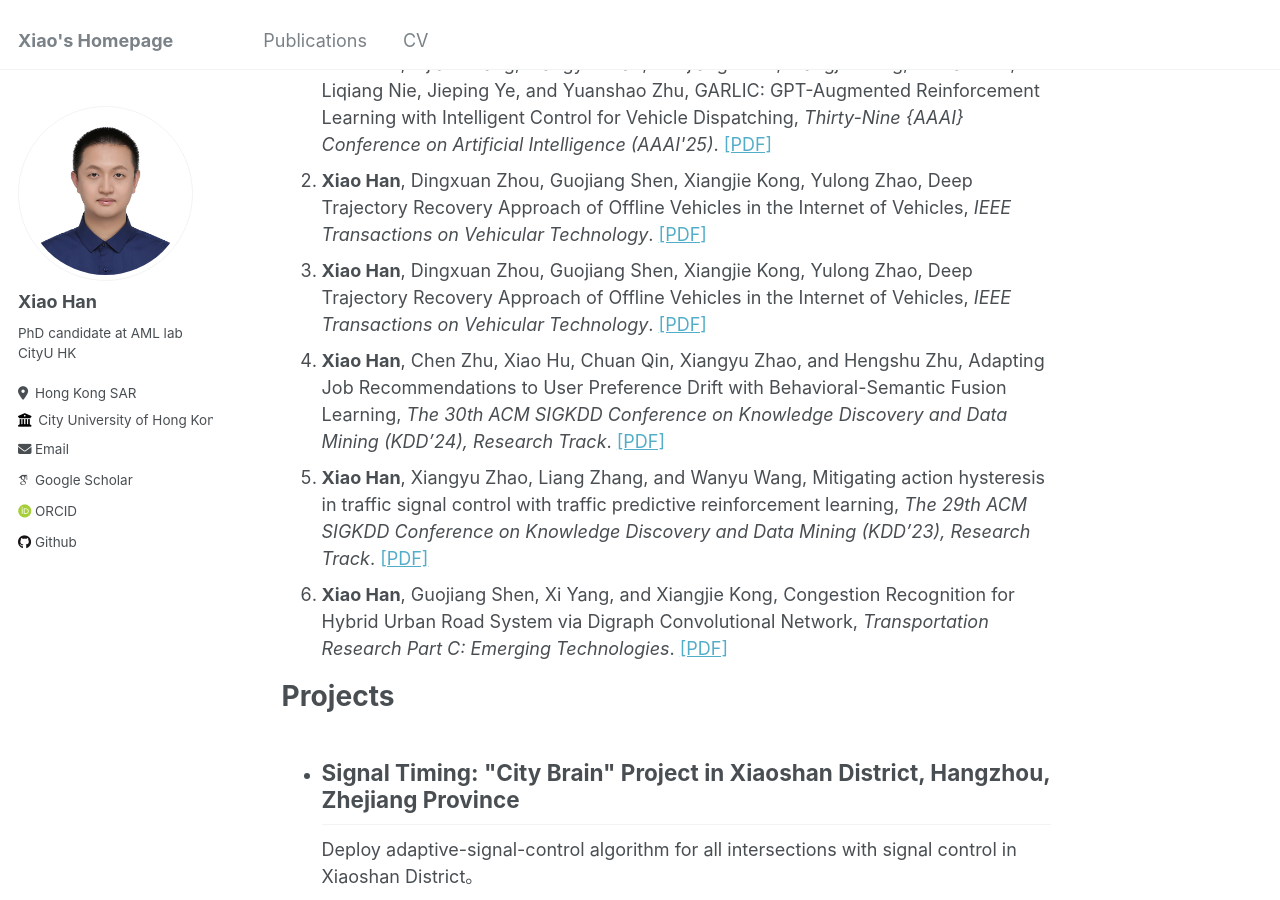
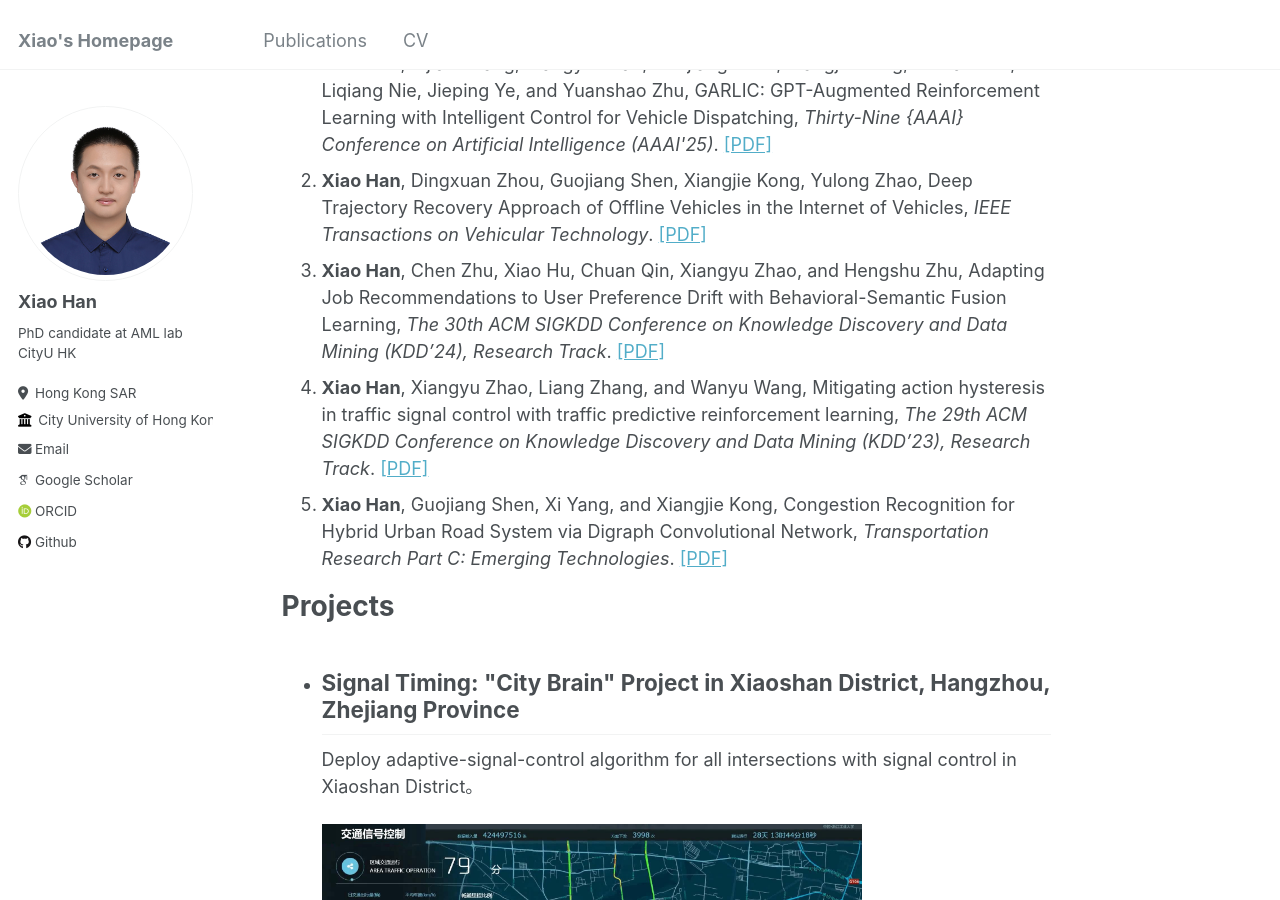
Before and after one commit to hahahenha/hahahenha.github.io, a Jekyll site: the page built from _pages/about.md, in a window 1280 px wide and 900 px high, scrolled down 820 px. Built offline with Jekyll 4.4.1, drawn with Linux system fonts in a browser that asks for light colours; some web fonts are replaced.

Commit message:
Update about.md

```diff
--- a/_pages/about.md
+++ b/_pages/about.md
@@ -63,12 +63,6 @@ If you are interested in collaborating with me or want to have a chat, always fe
     GARLIC: GPT-Augmented Reinforcement Learning with Intelligent Control for Vehicle Dispatching,
     <em>Thirty-Nine {AAAI} Conference on Artificial Intelligence (AAAI'25)</em>.
     <a target="_blank" rel="noopener" href="https://arxiv.org/abs/2408.10286">[PDF]</a>
-  </li>
-   <li>
-    <Strong>Xiao Han</Strong>, Dingxuan Zhou, Guojiang Shen, Xiangjie Kong, Yulong Zhao,
-    Deep Trajectory Recovery Approach of Offline Vehicles in the Internet of Vehicles,
-    <em>IEEE Transactions on Vehicular Technology</em>.
-    <a target="_blank" rel="noopener" href="https://ieeexplore.ieee.org/document/10586793">[PDF]</a>
   </li>
   <li>
     <Strong>Xiao Han</Strong>, Dingxuan Zhou, Guojiang Shen, Xiangjie Kong, Yulong Zhao,
```
